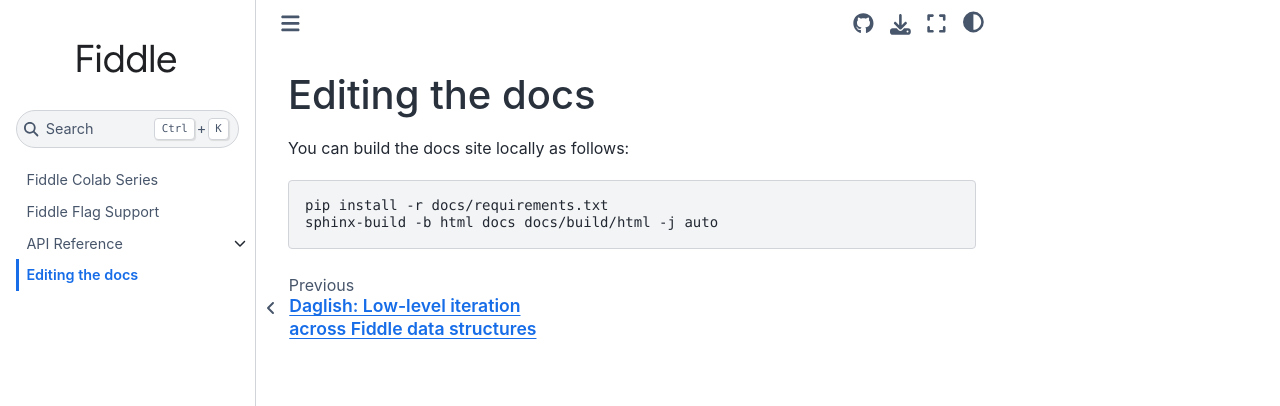
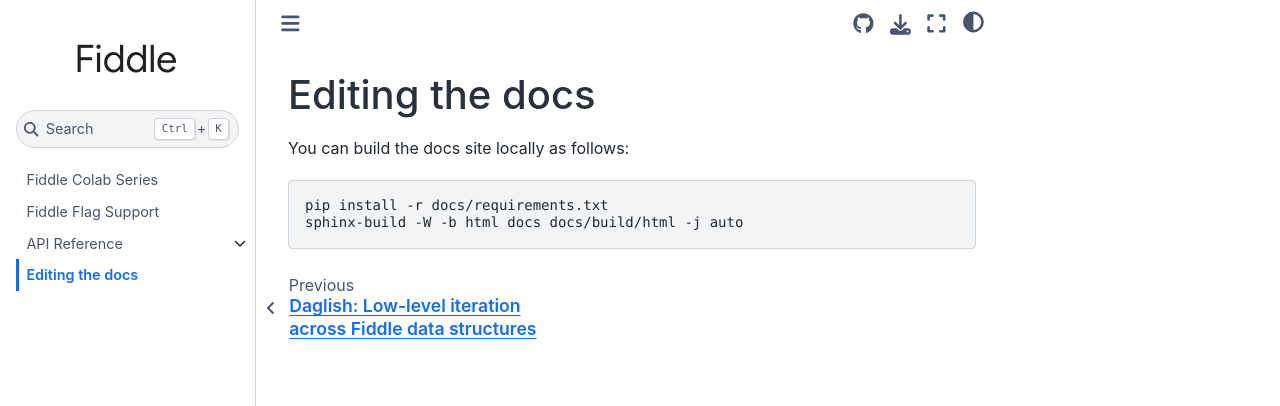
Before and after one commit to google/fiddle, a Sphinx documentation site: the page built from docs/README.md, in a window 1280 px wide. Shown: the top 406 px of the page. Built offline with Sphinx 7.4.7 and the Sphinx Book theme 1.1.4, drawn with Linux system fonts in a browser that asks for light colours.

````diff
--- a/docs/README.md
+++ b/docs/README.md
@@ -4,5 +4,5 @@ You can build the docs site locally as follows:
 
 ```bash
 pip install -r docs/requirements.txt
-sphinx-build -b html docs docs/build/html -j auto
+sphinx-build -W -b html docs docs/build/html -j auto
 ```
--- a/docs/requirements.txt
+++ b/docs/requirements.txt
@@ -1,4 +1,4 @@
-sphinx >=3
+sphinx >4, <5
 sphinx-autodoc-typehints
 sphinx-book-theme>=0.3.3
 sphinx-copybutton>=0.5.0
@@ -6,7 +6,6 @@ sphinx-design
 sphinx-remove-toctrees
 jupyter-sphinx>=0.3.2
 myst-nb
-Jinja2<3.1
 
 # Install the Fiddle package itself.
 .[testing]
````
